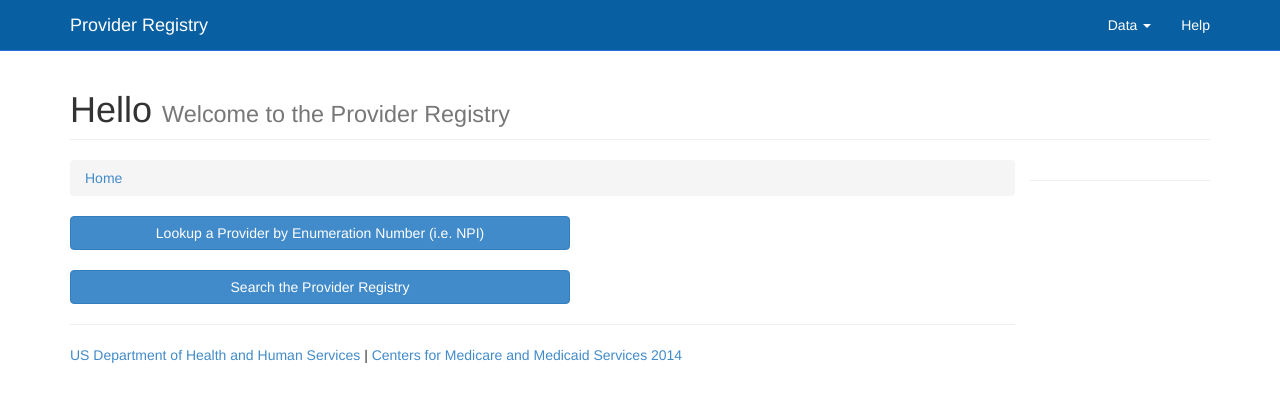
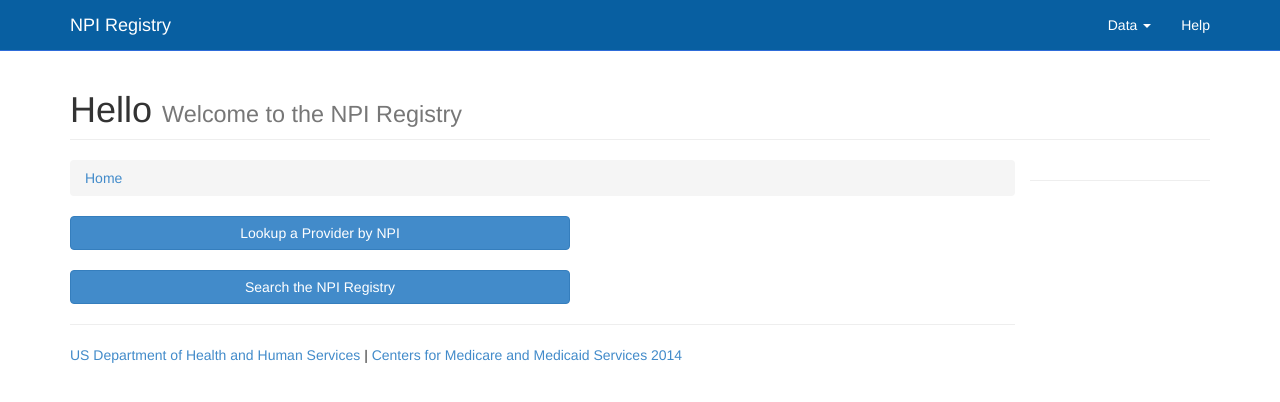
Before and after one commit to HHSIDEAlab/django-providerregistry, a Django app: template providerregistry/templates/providerregistry/index.html in a window 1280 px wide. Shown: the top 402 px of the page. Run offline with Django 3.2, Linux system fonts and the light colour scheme; the template is opened without the code that fills it, so the values that code supplies are empty; some libraries are stand-ins or nearby versions.

Commit message:
Add reverse URL lookup to templates for portability.

```diff
--- a/providerregistry/templates/providerregistry/base.html
+++ b/providerregistry/templates/providerregistry/base.html
@@ -4,11 +4,13 @@
 {% get_static_prefix as STATIC_PREFIX %}
 <html lang="en">
 <head>
-
+       <meta name="author" content="Alan Viars">
+       <meta name="description" content="NPI Registry">
+       <meta name="keywords" content="NPI,NPPES,CMS">
 
 	{% load i18n %}
         <title>
-        {% block pretitle %}Provider Registryyyy{%  endblock %}
+        {% block pretitle %}National Provider Identifer Registry{%  endblock %}
         {% block title %} {% endblock %}
         </title>
 
--- a/providerregistry/templates/providerregistry/include/top-nav.html
+++ b/providerregistry/templates/providerregistry/include/top-nav.html
@@ -8,7 +8,7 @@
             <span class="icon-bar"></span>
             <span class="icon-bar"></span>
           </button>
-          <a class="navbar-brand" href="/">Provider Registry</a>
+          <a class="navbar-brand" href="/">NPI Registry</a>
         </div>
 
         <!-- Collect the nav links, forms, and other content for toggling -->
--- a/providerregistry/templates/providerregistry/index.html
+++ b/providerregistry/templates/providerregistry/index.html
@@ -7,7 +7,7 @@
       <div class="row">
 
         <div class="col-lg-12">
-          <h1 class="page-header">Hello <small>Welcome to the Provider Registry</small></h1>
+          <h1 class="page-header">Hello <small>Welcome to the NPI Registry</small></h1>
         </div>
 
       </div>
@@ -30,14 +30,14 @@
 
   <div class="row">
     <div class="col-lg-6">
-      <a href=provider-lookup><button type="button" class="btn btn-primary btn500">Lookup a Provider by Enumeration Number (i.e. NPI)</button></a>
+      <a href="{% url 'provider_lookup' %}" ><button type="button" class="btn btn-primary btn500">Lookup a Provider by NPI</button></a>
 </div>
 </div>
  <br>
    <div class="row">
 
 	<div class="col-lg-6">
-	  <a href=provider-search ><button type="button" class="btn btn-primary btn500">Search the Provider Registry</button></a>
+	  <a href="{% url 'provider_search' %}" ><button type="button" class="btn btn-primary btn500">Search the NPI Registry</button></a>
           </div>
 
       </div>
--- a/providerregistry/templates/providerregistry/search-results-table.html
+++ b/providerregistry/templates/providerregistry/search-results-table.html
@@ -116,7 +116,7 @@
 
         <div class="row text-center">
             <div class="col-lg-12">
-               <a href=provider-search ><button type="button" class="btn btn-primary btn-lg">Start a New Search</button></a>
+               <a href="{% url 'provider_search' %}" ><button type="button" class="btn btn-primary btn-lg">Start a New Search</button></a>
           </div>
             </div>
 
--- a/providerregistry/templates/providerregistry/search-results.html
+++ b/providerregistry/templates/providerregistry/search-results.html
@@ -111,7 +111,7 @@
 
         <div class="row text-center">
             <div class="col-lg-12">
-               <a href=provider-search ><button type="button" class="btn btn-primary btn-lg">Start a New Search</button></a>
+               <a href={% url 'provider_search' %} ><button type="button" class="btn btn-primary btn-lg">Start a New Search</button></a>
           </div>
             </div>
 
--- a/providerregistry/templates/providerregistry/stylish-portfolio.html
+++ b/providerregistry/templates/providerregistry/stylish-portfolio.html
@@ -46,10 +46,10 @@
     <div id="sidebar-wrapper">
       <ul class="sidebar-nav">
         <a id="menu-close" href="#" class="btn btn-default btn-lg pull-right toggle"><i class="fa fa-times"></i></a>
-        <li class="sidebar-brand"><a href="/">Provider Registry</a></li>
+        <li class="sidebar-brand"><a href="/">NPI Registry</a></li>
         <li><a href="#top">Back to Top</a></li>
         <li><a href="#directions">Map</a></li>
-        <li><a href="/registry/provider-details/{{enumeration.number}}">Details</a></li>
+        <li><a href="{% url 'provider_details' enumeration.number %}">Details</a></li>
         <li><a target="_blank" href="{{PROVIDER_STATIC_HOST}}npi/{{enumeration.number}}.json">JSON (Machine Readable)</a></li>
       </ul>
     </div>
@@ -119,7 +119,7 @@
             </thead>
 
             <tr>
-				<td>Enumeration Number</td>
+	    <td>Enumeration Number</td>
               <td>{{enumeration.number}} ({{enumeration.enumeration_type}})</td>
             </tr>
              <tr>
--- a/setup.py
+++ b/setup.py
@@ -9,7 +9,7 @@ os.chdir(os.path.normpath(os.path.join(os.path.abspath(__file__), os.pardir)))
 
 setup(
     name='django-providerregistry',
-    version='0.5.1',
+    version='0.5.3',
     packages=['providerregistry'],
     include_package_data=True,
     license='Public Domain',
```
